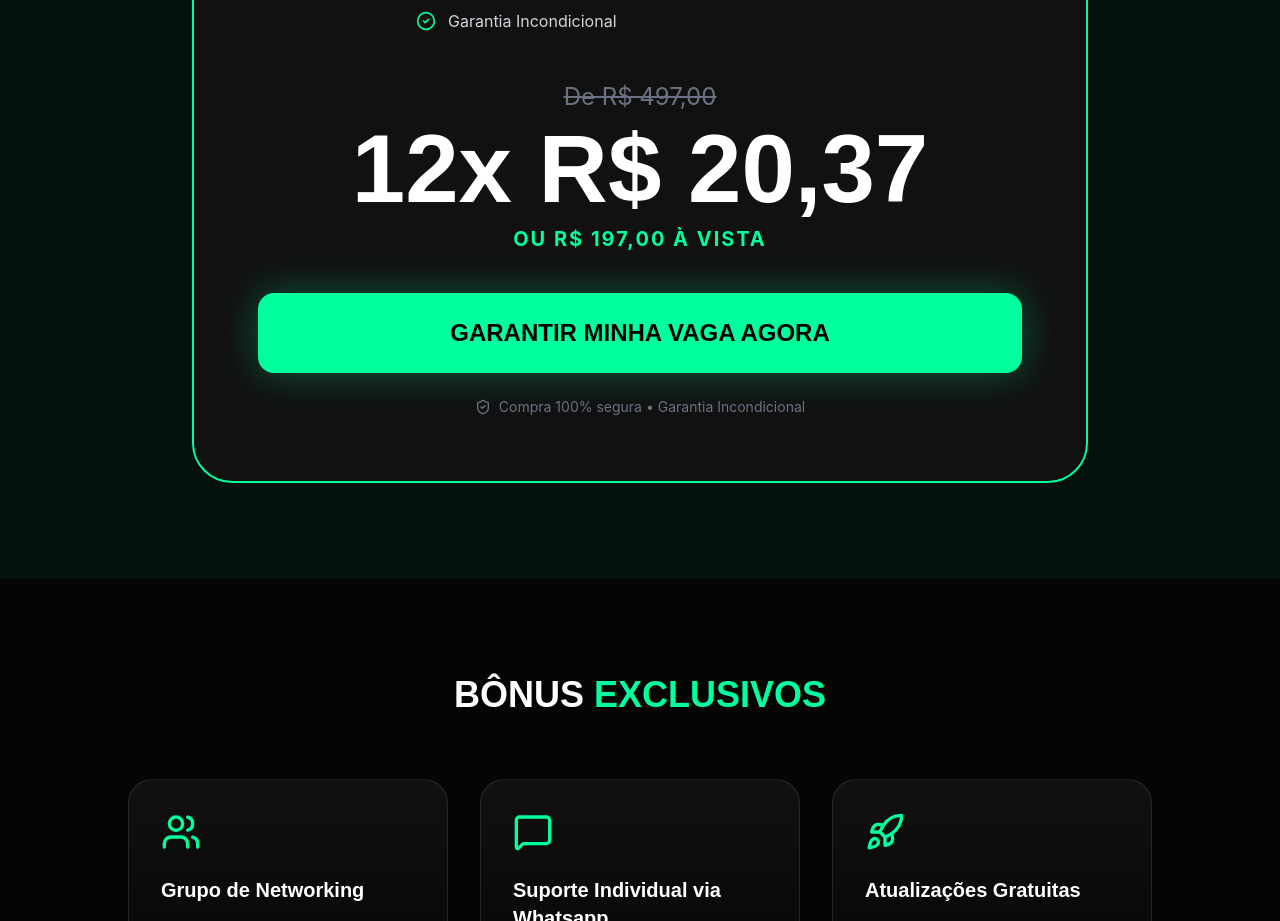
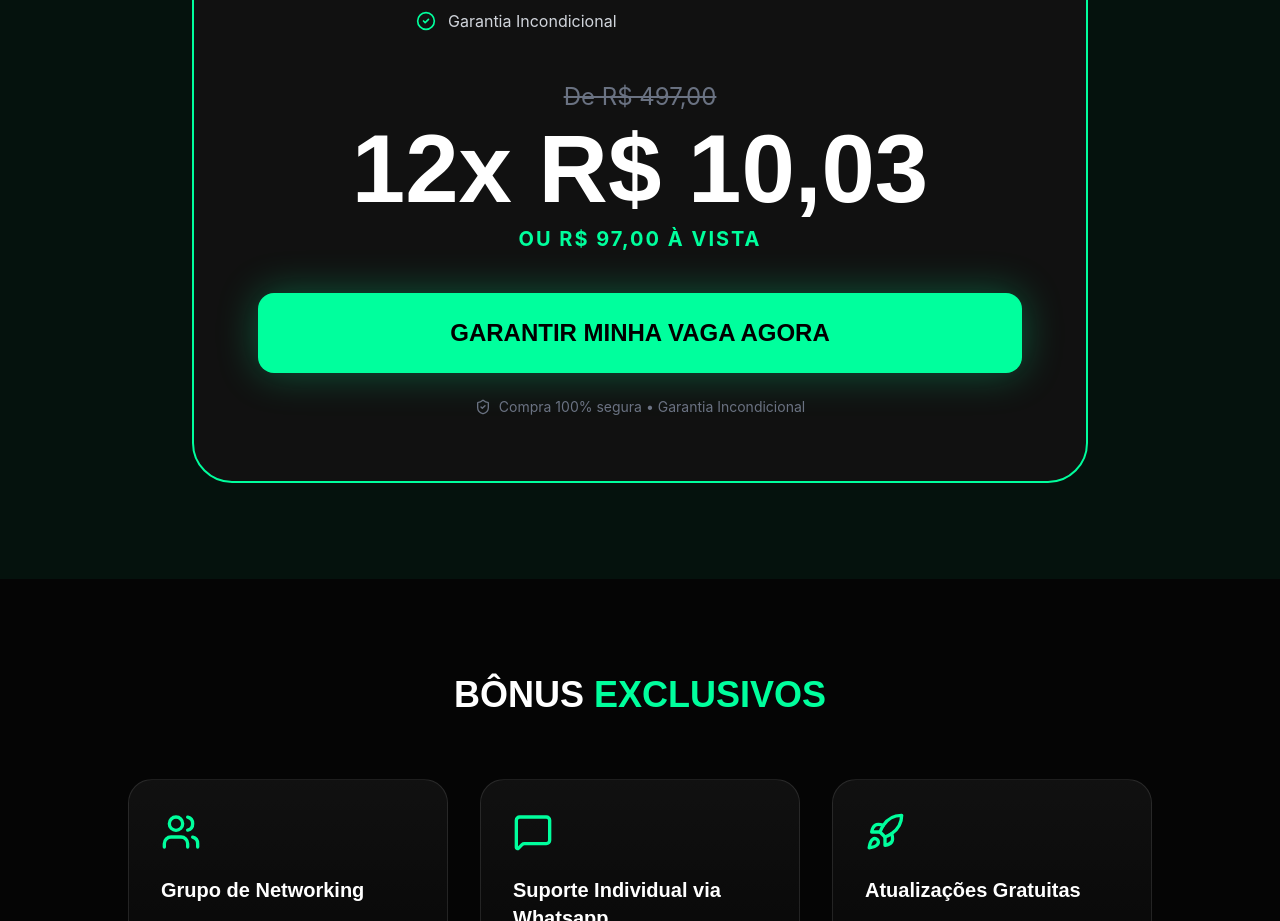
Before and after one commit to campeaomkt/metodo-gps, a React (Vite) app: page / in a window 1280 px wide. Shown: the part 7780-8701 px from the top of the page. Built offline with nearby package versions, Linux system fonts and the light colour scheme.

Commit message:
feat: update pricing and checkout link
Adjust the training price to 12x R$ 10,03 or R$ 97,00 à vista and update the Kiwify payment URL. Also updated the repository banner image.

```diff
--- a/src/App.tsx
+++ b/src/App.tsx
@@ -472,15 +472,15 @@ export default function App() {
               <div className="mb-10">
                 <div className="text-gray-500 line-through text-xl md:text-2xl mb-2">De R$ 497,00</div>
                 <div className="text-4xl sm:text-5xl md:text-8xl font-display font-black text-white mb-2">
-                  12x R$ 20,37
+                  12x R$ 10,03
                 </div>
                 <div className="text-lg md:text-xl text-brand-primary font-bold uppercase tracking-widest">
-                  ou R$ 197,00 à vista
+                  ou R$ 97,00 à vista
                 </div>
               </div>
 
               <a
-                href="https://pay.kiwify.com.br/kGgbHqf"
+                href="https://pay.kiwify.com.br/5GA3kdp"
                 className="block w-full bg-brand-primary text-black font-display font-black text-lg md:text-2xl py-4 md:py-6 rounded-2xl hover:scale-[1.02] transition-transform shadow-[0_0_40px_rgba(0,255,157,0.3)] mb-6 text-center"
               >
                 GARANTIR MINHA VAGA AGORA
```
Also changed, not shown: 1 other file (tests, documents, lock files or other folders).
